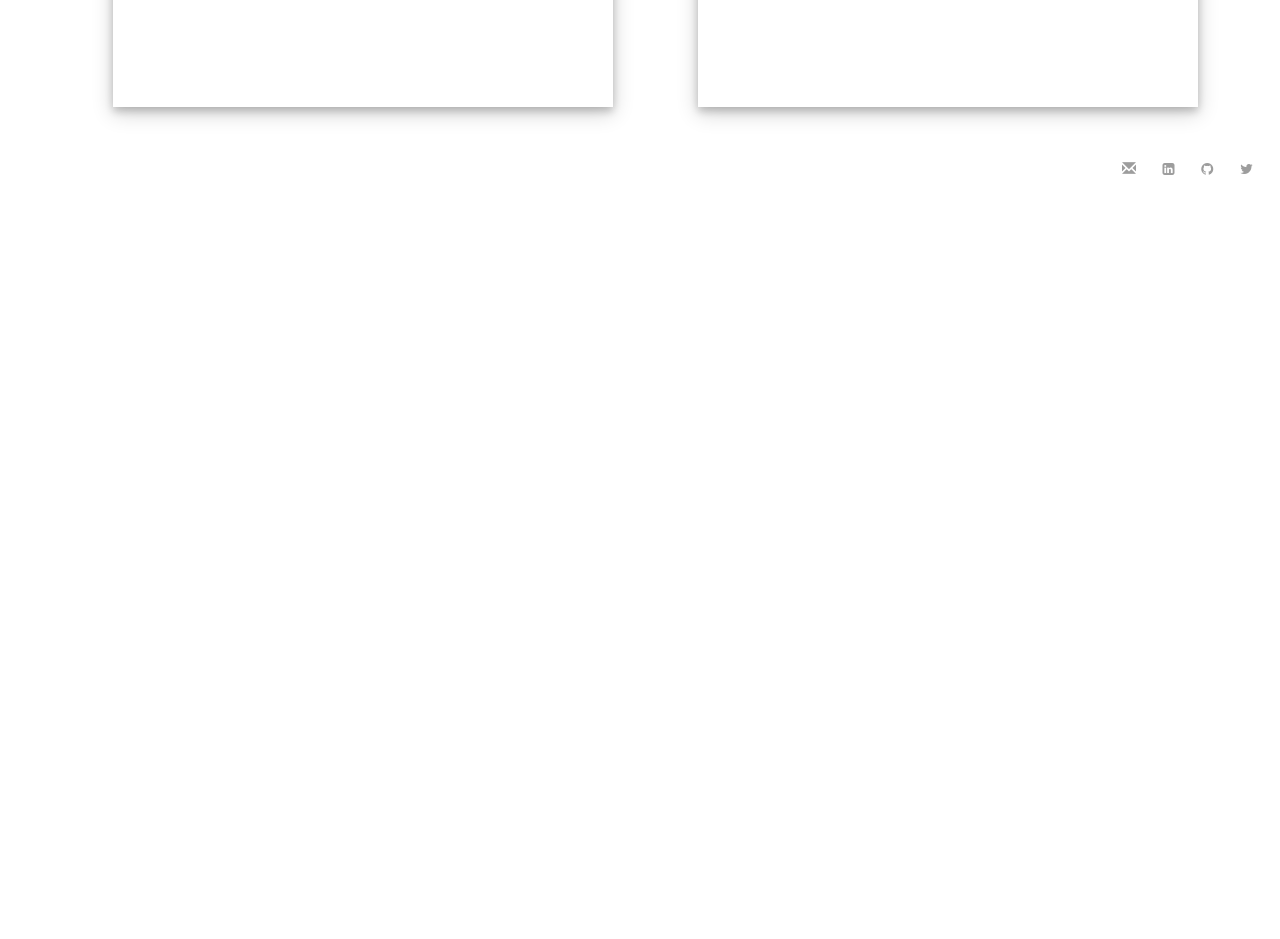
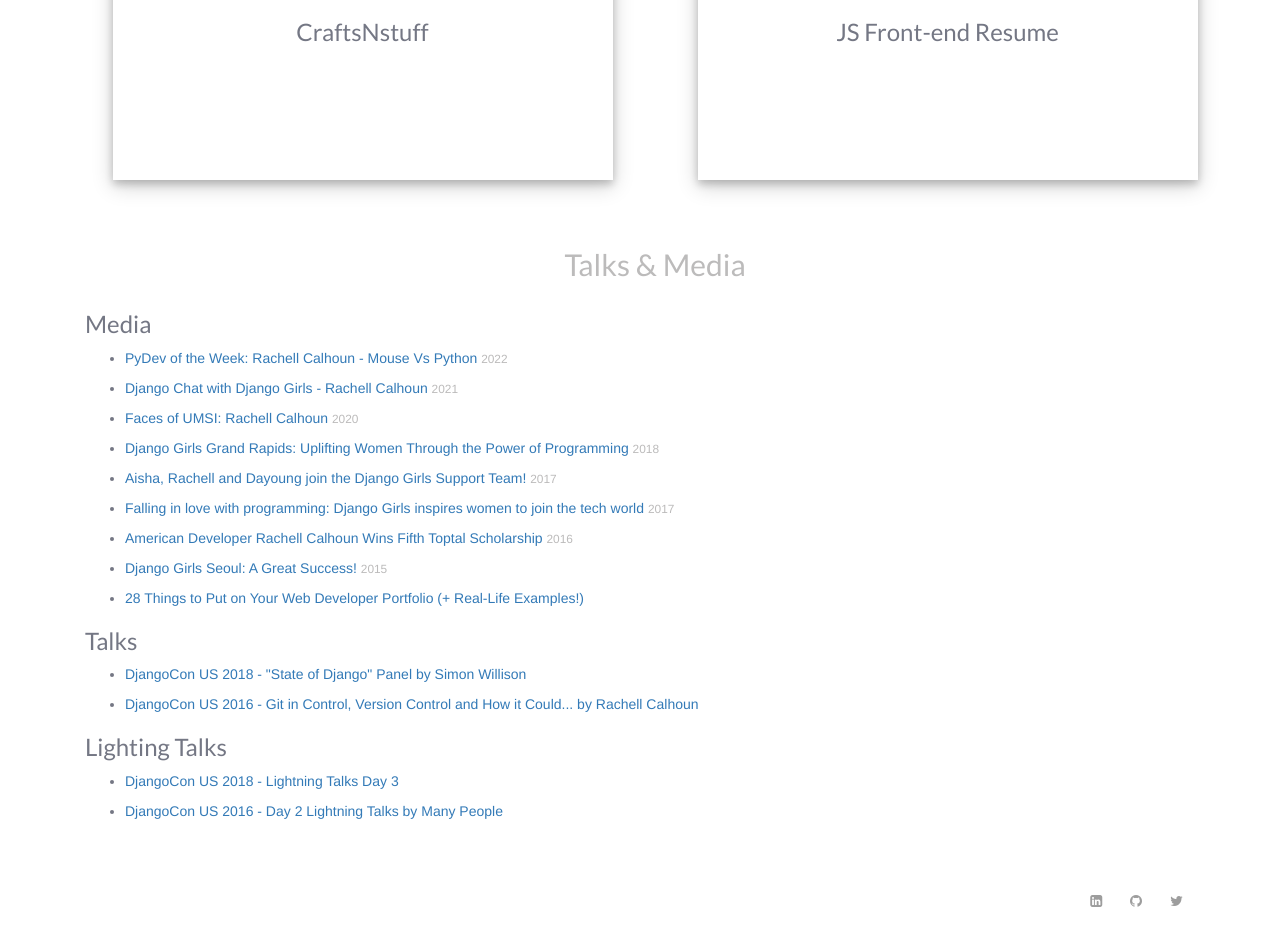
Before and after one commit to RachellCalhoun/mysite, a Django app: page / in a window 1280 px wide. Shown: the part 2116-3055 px from the top of the page. Before the commit the page ends 2291 px from the top, so only its background shows below. Run offline with Django 3.2, Linux system fonts and the light colour scheme; data comes from the database, SQL or seed files in the repository; some libraries are stand-ins or nearby versions; some web fonts are replaced.

Commit message:
update styles

```diff
--- a/blog/static/css/style.css
+++ b/blog/static/css/style.css
@@ -5,16 +5,20 @@ html{
 }
 }
 body {
-	font-family: 'Lato', sans-serif;
+	font-family: "Helvetica Neue",Helvetica,Arial,sans-serif;
 	color: #747784;
 	font-weight:400;
+  font-size:14px;
 }
 
 hr{
 	height:2px;
 	background-color: #747784;
 }
-
+h1, h2, h3, h4 {
+  font-family: 'Lato', sans-serif;
+  font-weight:400;
+}
 
 .navbar {
   width: 100%;
@@ -76,8 +80,9 @@ hr{
 }
 .title-super{
 	font-size: 45px;
+  /* font-family: 'Lato', sans-serif; */
+  /* font-family: 'Cedarville Cursive', cursive; */
   font-family: 'Lato', sans-serif;
-  /* font-family: 'Cedarville Cursive', cursive; */
   font-weight:200;
   margin-top:10px;
 }
--- a/blog/templates/base.html
+++ b/blog/templates/base.html
@@ -52,7 +52,7 @@
        <nav class="navbar1 navbar-default navbar-fixed-top">
           <div class="container-fluid">
             <div class="navbar-header navbar-right">
-              <a class="navbar-brand title-super " href="/">Rachell Calhoun</a>
+              <a class="navbar-brand title-super text-uppercase" href="/">Rachell Calhoun</a>
                 <!-- <h4 class= "subtitle">Web-Dev Ninja</h4> -->
               <button type="button" class="navbar-toggle collapsed" data-toggle="collapse" data-target="#bs-example-navbar-collapse-1" aria-expanded="false">
                   <span class="sr-only">Toggle navigation</span>
@@ -64,7 +64,8 @@
               </div>
             <div class="collapse navbar-collapse" id="bs-example-navbar-collapse-1">
               <ul class="nav navbar-nav">
-                <li><a href="mailto:rachell.calhoun@gmail.com"><span class="fa fa-envelope-o" aria-hidden="true"></span></a></li>
+                <li><a href="#featured"> Projects</a></li>
+                <li><a href="#media">Talks & Media</a></li>
                 <li><a href="https://www.linkedin.com/pub/rachell-calhoun/5a/352/79"><span><i class="fa fa-linkedin-square" alt="LinkedIn"></i></span></a></li>
                 <li><a href="https://github.com/RachellCalhoun" class="github"> <span><i class="fa fa-github" alt ="Github"></i></span></a></li>
                 <li><a href="https://twitter.com/Rachell_Calhoun" class="twitter"> <span><i class="fa fa-twitter" alt ="Twitter"></i></span></a></li>
@@ -87,7 +88,6 @@
         <div class="row" style="margin-right:0;">
           <div class="col-md-12">
            <ul class="text-muted text-right list-inline" style="none">
-              <li><a href="mailto:rachell.calhoun@gmail.com"><span class="glyphicon glyphicon-envelope" aria-hidden="true"></span></a></li>
                 <li><a href="https://www.linkedin.com/pub/rachell-calhoun/5a/352/79"><span><i class="fa fa-linkedin-square" alt="LinkedIn"></i></span></a></li>
                 <li><a href="https://github.com/RachellCalhoun" class="github"> <span><i class="fa fa-github" alt ="Github"></i></span></a></li>
                 <li><a href="https://twitter.com/Rachell_Calhoun" class="twitter"> <span><i class="fa fa-twitter" alt ="Twitter"></i></span></a></li>
--- a/projects/templates/projects/home.html
+++ b/projects/templates/projects/home.html
@@ -5,7 +5,7 @@
 
 <div class="avatar-row" id="about">
     <div class="col-md-12 text-center">
-        <img class="img-responsive mypic center-block " src="https://assets.toptal.io/uploads/blog/image/92510/toptal-blog-image-1463492564587-353a3c288892f1e43929cee358dbc24f.gif">
+        <img class="img-responsive mypic center-block img-circle" style="max-width:400px" src="{% static 'images/rachell_talking.JPG' %}">
         <h3>Rachell is a software engineer, data scientist, and community organizer.</h3>
     </div>
 </div>
@@ -29,13 +29,13 @@
                 {% endif %}
                 <div class="description">
                 {% if project.link %}
-                    <h1 class="projecttitle">{{ project.title }}</h1>
+                    <h3 class="projecttitle">{{ project.title }}</h3>
                     {% else %}
-                    <h1 class="projecttitle">{{ project.title }}</h1>
+                    <h3 class="projecttitle">{{ project.title }}</h3>
                     {% endif %}
                     {% if project.text %}
-                    <h4>{{ project.text|safe|truncatechars:100 }}</h4>
-                    <a href="{{project.link}}"><h4>{{project.link}}</h4></a>
+                    <p>{{ project.text|safe|truncatechars:100 }}</p>
+                    <a href="{{project.link}}"><p>{{project.link}}</p></a>
                     {% endif %}
                 </div>
             </div>
@@ -70,13 +70,13 @@
                 {% endif %}
                 <div class="description">
                 {% if project.link %}
-                    <h1 class="projecttitle">{{ project.title }}</h1>
+                    <h3 class="projecttitle">{{ project.title }}</h3>
                     {% else %}
-                    <h1 class="projecttitle">{{ project.title }}</h1>
+                    <h3 class="projecttitle">{{ project.title }}</h3>
                     {% endif %}
                     {% if project.text %}
-                    <h4>{{ project.text|safe|truncatechars:100 }}</h4>
-                    <a href="{{project.link}}"><h4>{{project.link}}</h4></a>
+                    <p>{{ project.text|safe|truncatechars:100 }}</p>
+                    <a href="{{project.link}}"><p>{{project.link}}</p></a>
                     {% endif %}
                 </div>
             </div>
@@ -113,9 +113,68 @@
 {% if forloop.last and forloop.counter0|divisibleby:2%}
 </div>
 </div>
+
+
 {% endif %}
 {% endfor %}
+<div class="container">
+    <div class="title-row row">
+    <div id="media" class="col-md-12">
+        <h2 class="text-muted text-center">Talks & Media</h2>
+    </div>
+    <div class="col-md-12">
+        <h3>Media</h3>
+        <ul>
+        <li>
+            <p><a href="https://www.blog.pythonlibrary.org/2022/05/30/pydev-of-the-week-rachell-calhoun/">PyDev of the Week: Rachell Calhoun - Mouse Vs Python</a> <small class="text-muted "> 2022 </small></p>
+        </li>
+        <li>
+            <p><a href="https://djangochat.com/episodes/django-girls-rachell-calhoun">Django Chat with Django Girls - Rachell Calhoun</a> <small class="text-muted "> 2021 </small></p>
+        </li>
+        <li>
+            <p><a href="https://www.si.umich.edu/people/faces-umsi/faces-umsi-rachell-calhoun">Faces of UMSI: Rachell Calhoun</a> <small class="text-muted "> 2020 </small></p>
+        </li>
+        <li>
+            <p><a href="https://www.womenslifestyle.com/2018/03/08/312124/django-girls-grand-rapids-uplifting-women-through-the-power-of-programming">Django Girls Grand Rapids: Uplifting Women Through the Power of Programming</a>
+            <small class="text-muted "> 2018 </small></p>
+        </li>
+        <li>
+            <p><a href="https://blog.djangogirls.org/post/161441846273/aisha-rachell-and-dayoung-join-the-django-girls">Aisha, Rachell and Dayoung join the Django Girls Support Team!</a> <small class="text-muted "> 2017 </small></p>
+        </li>
+        <li>
+            <p><a href="https://www.rapidgrowthmedia.com/innovationnews/022417-Django-Girls.aspx">Falling in love with programming: Django Girls inspires women to join the tech world</a> <small class="text-muted "> 2017 </small></p>
+        </li>
+        <li>
+            <p><a href="https://www.toptal.com/press-center/fifth-scholarship-winner">American Developer Rachell Calhoun Wins Fifth Toptal Scholarship</a> <small class="text-muted "> 2016 </small></p>
+        </li>
+        <li>
+            <p><a href="https://pyfound.blogspot.com/2015/10/django-girls-seoul-great-success.html">Django Girls Seoul: A Great Success!</a> <small class="text-muted "> 2015 </small></p></li>
+        <li>
+            <p><a href="https://learntocodewith.me/posts/portfolio-tips/">28 Things to Put on Your Web Developer Portfolio (+ Real-Life Examples!)</a></p>
+        </li>
+    </ul>
 
+    <h3>Talks</h3>
+    <ul>
+        <li>
+            <p><a href="https://www.youtube.com/watch?v=TrAFQW7Wza0">DjangoCon US 2018 - &quot;State of Django&quot; Panel by Simon Willison</a></p>
+        </li>
+        <li>
+            <p><a href="https://www.youtube.com/watch?v=P6JXGhcjB-A">DjangoCon US 2016 - Git in Control, Version Control and How it Could... by Rachell Calhoun</a></p>
+        </li>
+    </ul>
+
+    <h3>Lighting Talks</h3>
+    <ul>
+        <li>
+            <p><a href="https://www.youtube.com/watch?v=U1Y-jgeGh7g">DjangoCon US 2018 - Lightning Talks Day 3</a></p>
+        </li>
+        <li>
+            <p><a href="https://www.youtube.com/watch?v=kDg93T4_rtk&t=1573s">DjangoCon US 2016 - Day 2 Lightning Talks by Many People</a></p>
+        </li>
+    </ul>
+    </div>
+</div>
 
 
 {% endblock %}
```
Also changed, not shown: blog/static/images/rachell_talking.JPG (added).
